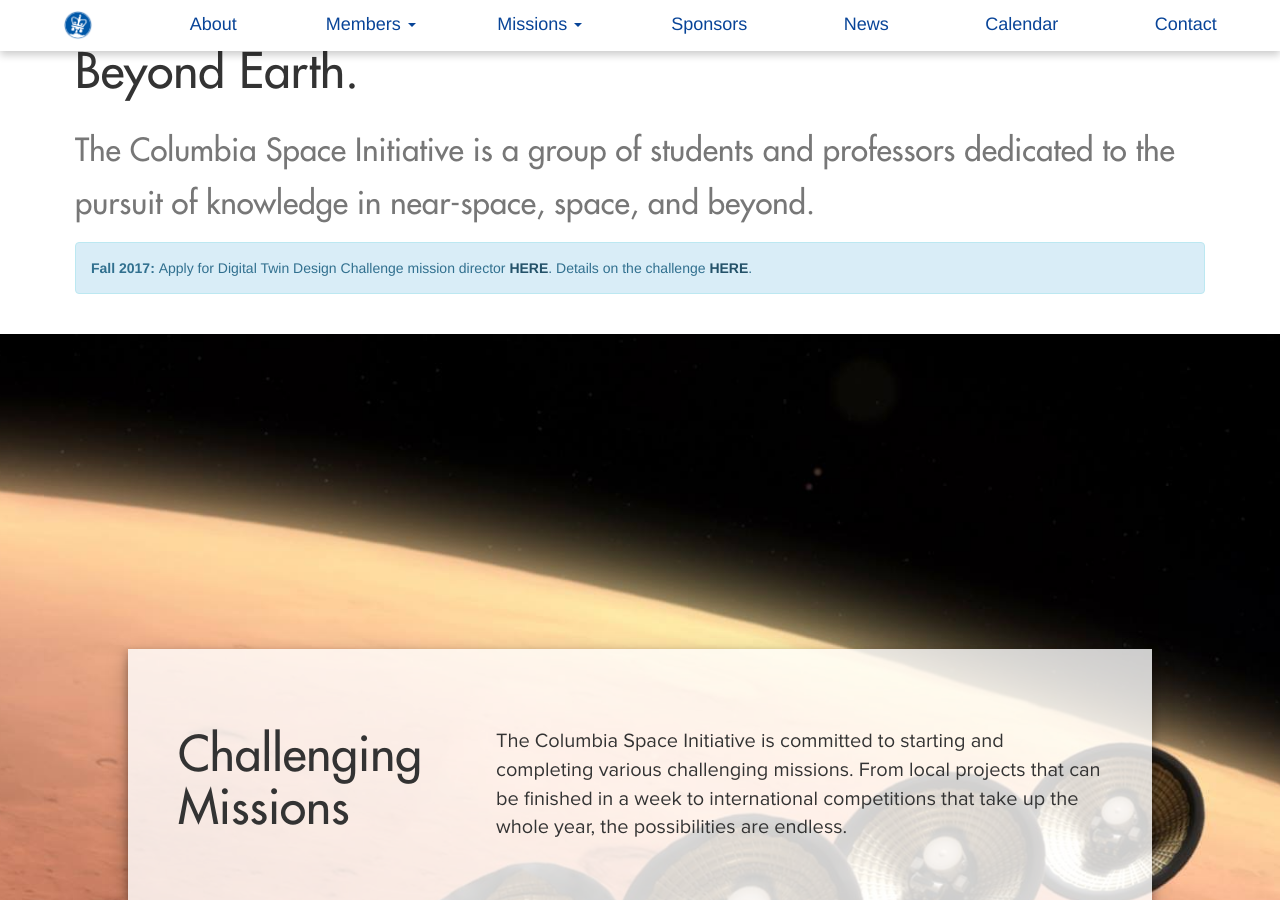
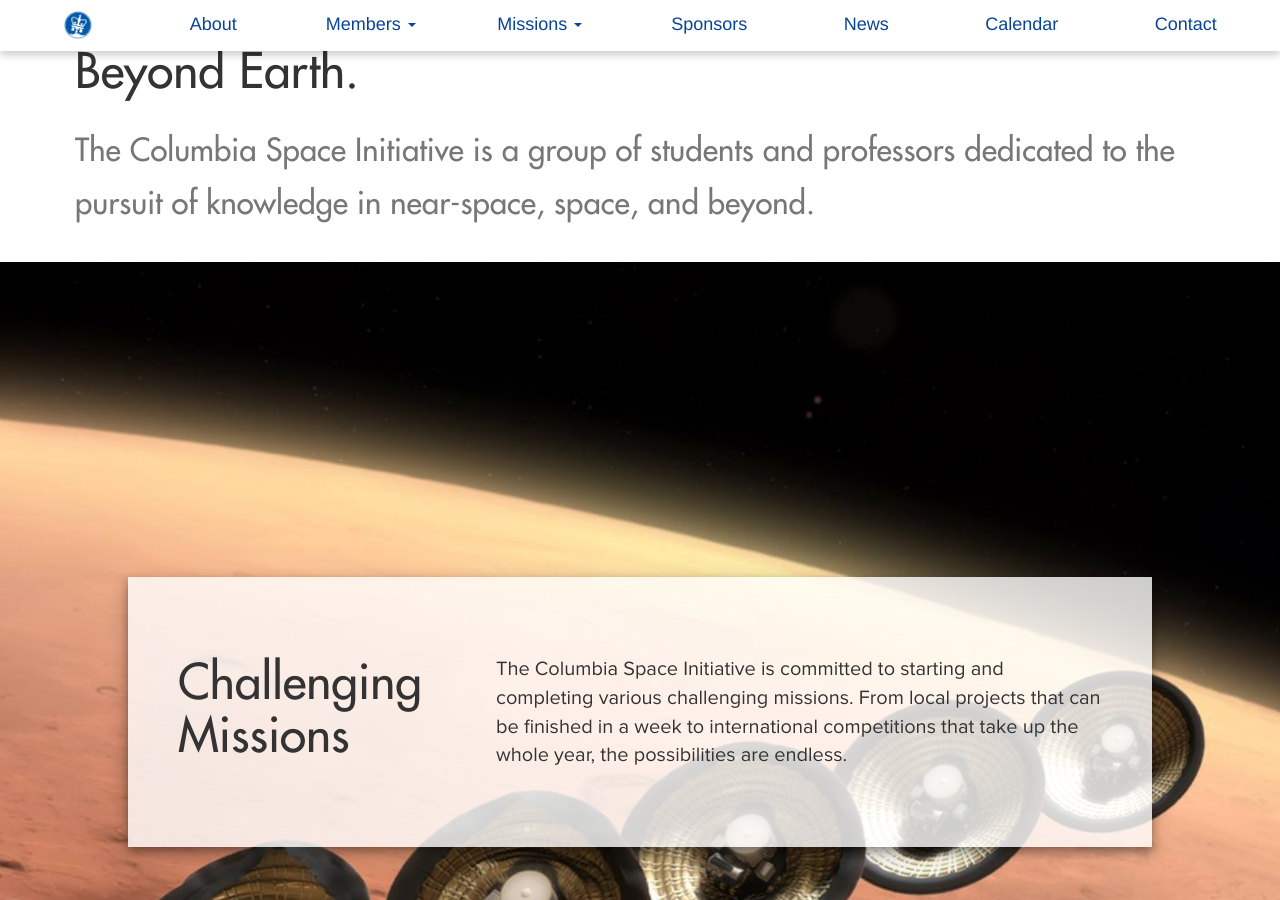
Before and after one commit to columbiaspace/columbiaspace.org, a Jekyll site: the page built from index.html, in a window 1280 px wide and 900 px high, scrolled down 906 px. Built offline with Jekyll 4.4.1, drawn with Linux system fonts in a browser that asks for light colours; nearby versions of some CDN libraries; comment, search, counter and statistics services are not loaded.

Commit message:
remove aero mission director app

```diff
--- a/index.html
+++ b/index.html
@@ -24,10 +24,6 @@
     <h2><small>
 	The Columbia Space Initiative is a group of students and professors dedicated to the pursuit of knowledge in near-space, space, and beyond.
     </small></h2>
-
-    <div class="alert alert-info">
-     <strong>Fall 2017: </strong> Apply for Digital Twin Design Challenge mission director <a href="https://docs.google.com/forms/d/e/1FAIpQLScO2KIrBUyR8JQoF22WP9ZJnwIeK__0uwelsdsvyohABHfuUQ/viewform" class="alert-link"> HERE</a>. Details on the challenge <a href="https://aero.larc.nasa.gov/files/2012/11/Digital-Twin-Design-Challenge-2017-2018.pdf" class="alert-link">HERE</a>.
-   </div>
 
   </div>
 </div>
```
